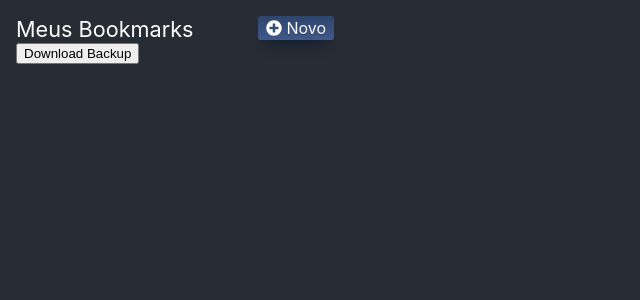
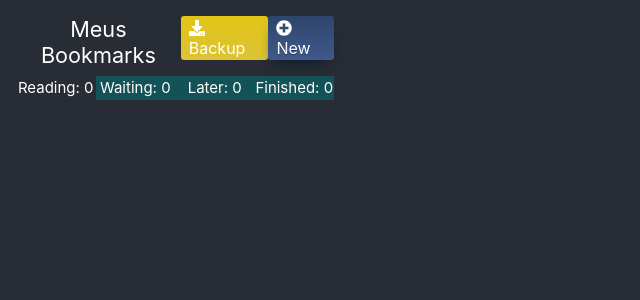
Before and after one commit to SouzaCode/MangaBookmark, a React (Create React App) app: page / in a window 1280 px wide. Shown: the top 300 px of the page, without its empty margins (0-640 px from the left). Built offline with nearby package versions, Linux system fonts and the light colour scheme.

Commit message:
comecei a colocar as abas Adicionei os estilos e a navegação entre elas, falta fazer a transferencia de dados entre elas

```diff
--- a/src/App.css
+++ b/src/App.css
@@ -1,6 +1,14 @@
 .App {
   margin: 16px;
   text-align: left;
+}
+.cantSelect {
+  -webkit-touch-callout: none;
+  -webkit-user-select: none;
+  -khtml-user-select: none;
+  -moz-user-select: none;
+  -ms-user-select: none;
+  user-select: none;
 }
 
 .App-header {
@@ -19,6 +27,27 @@
 .createN {
   display: flex;
   flex-direction: row;
+}
+
+.menu {
+  display: flex;
+  align-items: flex-start;
+  justify-content: center;
+  font-size: calc(10px + 1vmin);
+  color: white;
+  background-color: rgb(19, 82, 87);
+  margin: 8px 0px 5px 0px;
+}
+.aba-selected {
+  background-color: #282c34;
+}
+.menu-aba {
+  width: 83px;
+  height: 24px;
+  text-align: center;
+}
+.menu-aba:hover {
+  box-shadow: 0 10px 14px -7px #0d1a30;
 }
 
 .text-new {
@@ -49,6 +78,29 @@
   top: 1px;
 }
 
+.bckp-btn {
+  font-size: 12pt;
+  max-height: -webkit-fit-content;
+  max-height: -moz-fit-content;
+  max-height: fit-content;
+  background: linear-gradient(180deg, #e2c417 5%, #dbc336);
+  border-radius: 3px;
+  display: inline-block;
+  cursor: pointer;
+  color: #fff;
+  padding: 2px 8px;
+  text-decoration: none;
+  text-shadow: 0 1px 0 #e2c417;
+}
+.bckp-btn:hover {
+  background: linear-gradient(to bottom, #dbc336 5%, #e2c417 100%);
+  background-color: #dbc336;
+}
+.bckp-btn:active {
+  position: relative;
+  top: 1px;
+}
+
 form {
   display: flex;
   flex-direction: row;
--- a/src/App.js
+++ b/src/App.js
@@ -4,50 +4,101 @@ import "./App.css";
 import List from "./components/list/list";
 
 import { FontAwesomeIcon } from "@fortawesome/react-fontawesome";
-import { faPlusCircle } from "@fortawesome/free-solid-svg-icons";
+import { faPlusCircle, faDownload } from "@fortawesome/free-solid-svg-icons";
 
 function App() {
   const [isCreatingNew, setIsCreatingNew] = useState(false);
   const [mangaData, setMangaData] = useState([]);
+  const [mangaWaitingData, setMangaWaitingData] = useState([]);
+  const [mangaLaterData, setMangaLaterData] = useState([]);
+  const [mangaFinishData, setMangaFinishData] = useState([]);
+
   const [newName, setNewName] = useState("");
   const [newCap, setNewCap] = useState();
-  useEffect(() => {
-    chrome.storage.sync.get(["mangaData"], function (r) {
+  const [selectedAba, setSelectedAba] = useState(0);
+
+  function getInitialData(dataName, mData, setFunc) {
+    console.log(mData);
+    chrome.storage.sync.get([dataName], function (r) {
       let data;
-      if (r.mangaData === undefined) {
-        chrome.storage.sync.set({ mangaData: [] }, function () {});
+      if (r[dataName] === undefined) {
+        chrome.storage.sync.set(mData, function () {});
         data = [];
       } else {
-        console.log(r.mangaData);
-        data = r.mangaData;
+        data = r[dataName];
       }
-      setMangaData(data);
+      setFunc(data);
     });
+  }
+  useEffect(() => {
+    getInitialData("mangaData", { mangaData: [] }, setMangaData);
+    getInitialData(
+      "mangaWaitingData",
+      { mangaWaitingData: [] },
+      setMangaWaitingData
+    );
+    getInitialData("mangaLaterData", { mangaLaterData: [] }, setMangaLaterData);
+    getInitialData(
+      "mangaFinishData",
+      { mangaFinishData: [] },
+      setMangaFinishData
+    );
   }, []);
   useEffect(() => {
-    console.log(mangaData);
     chrome.storage.sync.set({ mangaData: mangaData }, function () {});
   }, [mangaData]);
+  useEffect(() => {
+    chrome.storage.sync.set(
+      { mangaWaitingData: mangaWaitingData },
+      function () {}
+    );
+  }, [mangaWaitingData]);
+  useEffect(() => {
+    chrome.storage.sync.set({ mangaLaterData: mangaLaterData }, function () {});
+  }, [mangaLaterData]);
+  useEffect(() => {
+    chrome.storage.sync.set(
+      { mangaFinishData: mangaFinishData },
+      function () {}
+    );
+  }, [mangaFinishData]);
   function handleNew() {
     setIsCreatingNew(true);
   }
-  function handleSubmitNew(e) {
-    e.preventDefault();
-
+  function submitNew(dataName, setFunc, saveObj) {
+    let mData = saveObj[dataName];
     let aux = {
       id:
-        mangaData.reduce((max, num) => {
+        mData.reduce((max, num) => {
           num.id > max ? (max = num.id) : (max = max);
           return max;
         }, 0) + 2,
       nome: newName ? newName : "NO NAME",
       cap: newCap != undefined ? newCap : 0,
     };
-    let newAux = mangaData;
+    let newAux = mData;
     newAux.push(aux);
-    setMangaData(newAux);
-    chrome.storage.sync.set({ mangaData: newAux }, function () {});
+    setFunc(newAux);
+    saveObj[dataName] = newAux;
+    chrome.storage.sync.set(saveObj, function () {});
     setIsCreatingNew(false);
+  }
+  function handleSubmitNew(e) {
+    e.preventDefault();
+    if (selectedAba == 0)
+      submitNew("mangaData", setMangaData, { mangaData: mangaData });
+    if (selectedAba == 1)
+      submitNew("mangaWaitingData", setMangaWaitingData, {
+        mangaWaitingData: mangaWaitingData,
+      });
+    if (selectedAba == 2)
+      submitNew("mangaLaterData", setMangaLaterData, {
+        mangaLaterData: mangaLaterData,
+      });
+    if (selectedAba == 3)
+      submitNew("mangaFinishData", setMangaFinishData, {
+        mangaFinishData: mangaFinishData,
+      });
   }
 
   function downloadTxtFile() {
@@ -60,17 +111,25 @@ function App() {
     document.body.appendChild(element); // Required for this to work in FireFox
     element.click();
   }
+  function handleChangeAba(id) {
+    setSelectedAba(id);
+  }
 
   return (
     <div className="App">
       <header className="App-header">
         <small className="app-title">Meus Bookmarks</small>
         {!isCreatingNew ? (
-          <div className="createN">
-            <a onClick={handleNew} className="text-new">
-              <FontAwesomeIcon icon={faPlusCircle} /> Novo
+          <>
+            <a className="bckp-btn" onClick={() => downloadTxtFile()}>
+              <FontAwesomeIcon icon={faDownload} /> Backup
             </a>
-          </div>
+            <div className="createN">
+              <a onClick={handleNew} className="text-new">
+                <FontAwesomeIcon icon={faPlusCircle} /> New
+              </a>
+            </div>
+          </>
         ) : (
           <form onSubmit={handleSubmitNew}>
             <div className="creatingNew">
@@ -99,10 +158,45 @@ function App() {
           </form>
         )}
       </header>
+      <div className="menu cantSelect">
+        <div
+          onClick={() => handleChangeAba(0)}
+          className={"menu-aba " + (selectedAba == 0 ? "aba-selected" : "")}
+        >
+          <small>Reading: {mangaData.length}</small>
+        </div>
+        <div
+          onClick={() => handleChangeAba(1)}
+          className={"menu-aba " + (selectedAba == 1 ? "aba-selected" : "")}
+        >
+          <small>Waiting: {mangaWaitingData.length}</small>
+        </div>
 
-      <List mangaData={mangaData} setMangaData={setMangaData} />
-
-      <button onClick={() => downloadTxtFile()}>Download Backup</button>
+        <div
+          onClick={() => handleChangeAba(2)}
+          className={"menu-aba " + (selectedAba == 2 ? "aba-selected" : "")}
+        >
+          <small>Later: {mangaLaterData.length}</small>
+        </div>
+        <div
+          onClick={() => handleChangeAba(3)}
+          className={"menu-aba " + (selectedAba == 3 ? "aba-selected" : "")}
+        >
+          <small>Finished: {mangaFinishData.length}</small>
+        </div>
+      </div>
+      {selectedAba == 0 && (
+        <List mangaData={mangaData} setMangaData={setMangaData} />
+      )}
+      {selectedAba == 1 && (
+        <List mangaData={mangaWaitingData} setMangaData={setMangaWaitingData} />
+      )}
+      {selectedAba == 2 && (
+        <List mangaData={mangaLaterData} setMangaData={setMangaLaterData} />
+      )}
+      {selectedAba == 3 && (
+        <List mangaData={mangaFinishData} setMangaData={setMangaFinishData} />
+      )}
     </div>
   );
 }
--- a/src/index.css
+++ b/src/index.css
@@ -14,12 +14,3 @@ code {
   font-family: source-code-pro, Menlo, Monaco, Consolas, "Courier New",
     monospace;
 }
-
-.cantSelect {
-  -webkit-touch-callout: none;
-  -webkit-user-select: none;
-  -khtml-user-select: none;
-  -moz-user-select: none;
-  -ms-user-select: none;
-  user-select: none;
-}
```
